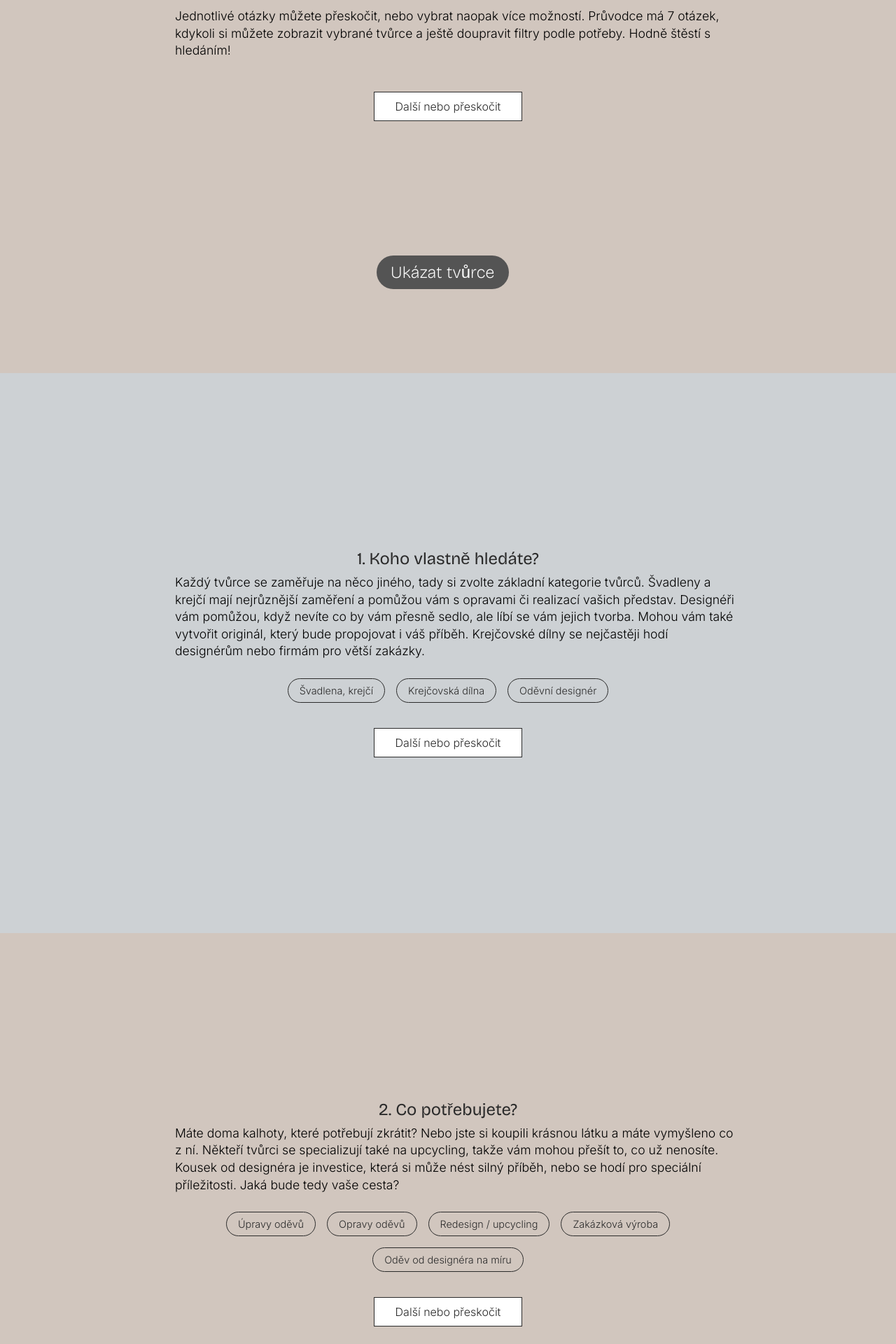
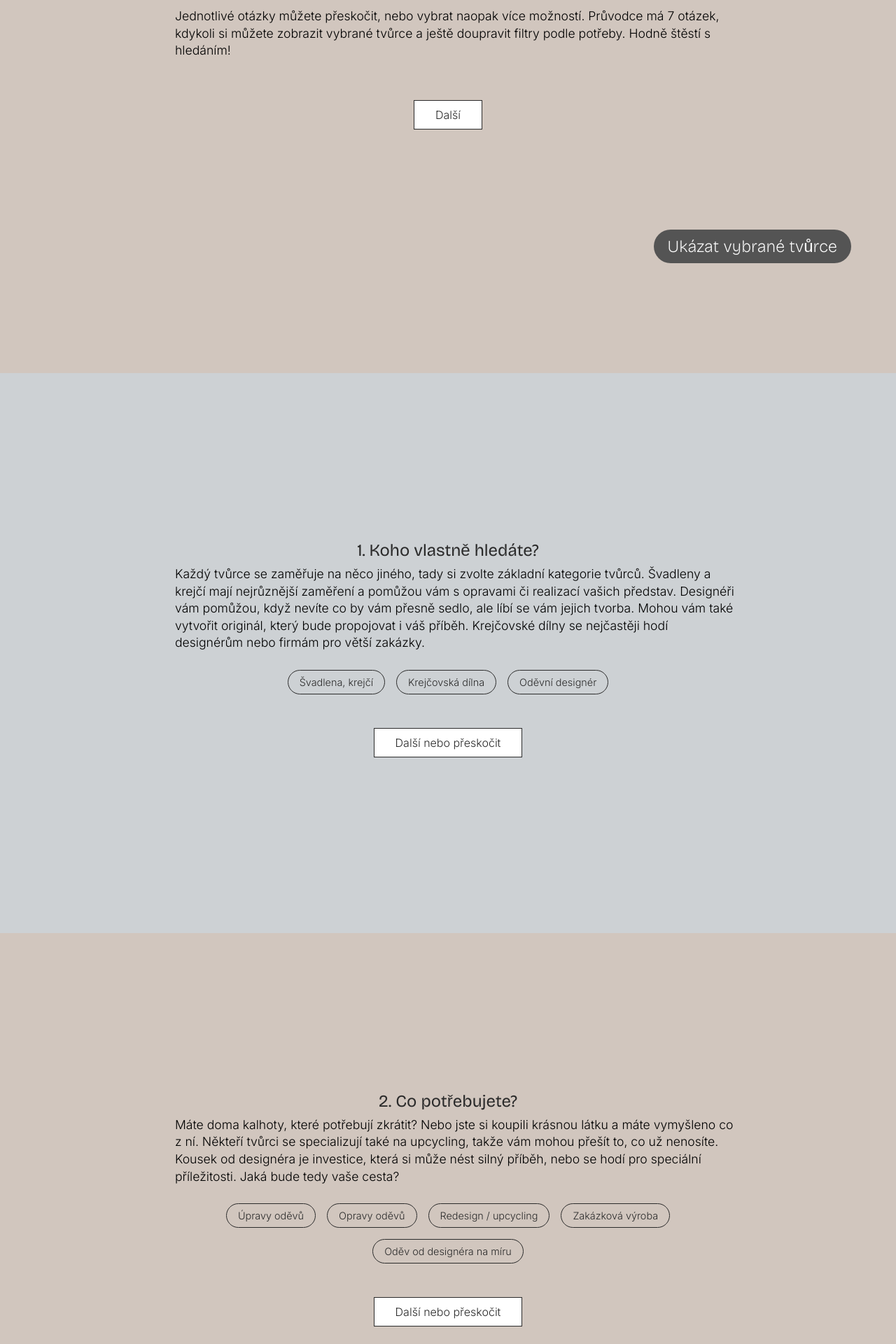
Before and after one commit to han-fris/namiru-app, a React (Vite) app: page /pruvodce in a window 1280 px wide. Shown: the part 360-2280 px from the top of the page at 70% size. Built offline with nearby package versions, Linux system fonts and the light colour scheme.

Commit message:
edit Guide, add GuideSection and change style

```diff
--- a/src/pages/Guide/Guide.css
+++ b/src/pages/Guide/Guide.css
@@ -76,15 +76,16 @@
   padding: 10px 20px;
   cursor: pointer;
   position: fixed;
-  left: calc(50vw - 90px);
-  bottom: 3rem;
+  right: 1rem;
+  bottom: 5rem;
   font-family: "Bricolage Grotesque", sans-serif;
   font-optical-sizing: auto;
   font-weight: 200;
   font-style: normal;
   font-variation-settings:
     "wdth" 100;
-  font-size: 1.5rem;
+  font-size: 1rem;
+  max-width: 50vw;
 }
 
 .guide__button:focus,
@@ -99,7 +100,7 @@
   color: var(--dark);
   border: 0.5px solid var(--dark);
   padding: 10px 30px;
-  margin: 10px 0;
+  margin: 1rem 0 2rem 0;
   text-align: center;
   text-decoration: none;
   display: inline-block;
@@ -135,13 +136,14 @@
   }
 
   .guide-link {
-    margin: 20px 0;
+    margin: 2rem 0;
   }
 
   .guide__button,
   .guide__button:visited {
-    bottom: 1.7rem;
-    left: calc(50vw - 102px);
+    bottom: 4rem;
+    right: 4rem;
+    font-size: 1.5rem;
   }
 
 }
--- a/src/pages/Guide/Guide.jsx
+++ b/src/pages/Guide/Guide.jsx
@@ -1,9 +1,8 @@
 import { useNavigate } from 'react-router';
 import './Guide.css';
 import { PageWrapper } from '../../components/shared/PageWrapper';
-import { FilterOptionsList } from '../../components/Filter/FilterOptionsList';
-import { GuidePanel } from './GuidePanel';
 import { FilterForm } from '../../components/Filter/FilterForm';
+import { GuideSection } from './GuideSection';
 import { createFilterSearchParams } from '../../hooks/useFilters';
 import { useCallback } from 'react';
 
@@ -22,6 +21,143 @@ export const Guide = () => {
       <div className="guide">
         <div className="guide__container">
           <FilterForm action="/tvurci" onSubmit={onSubmit}>
+            <GuideSection
+              id="intro"
+              header="Průvodce"
+              intro=" Hledáte někoho, kdo by vám opravil zip na oblíbených
+                  kalhotech, nebo máte vysněné šaty, které si chcete nechat ušít
+                  na míru? Poradíme vám, jaké filtry by vám mohly pomoci najít
+                  nejvhodnějšího tvůrce pro váš projekt."
+              title="Jak na to?"
+              text="Jednotlivé otázky můžete přeskočit, nebo vybrat naopak více
+                  možností. Průvodce má 7 otázek, kdykoli si můžete zobrazit
+                  vybrané tvůrce a ještě doupravit filtry podle potřeby. Hodně
+                  štěstí s hledáním!"
+              nextId="creator-types"
+              button="Další"
+            />
+            <GuideSection
+              id="creator-types"
+              title="1. Koho vlastně hledáte?"
+              text="Každý tvůrce se zaměřuje na něco jiného, tady si zvolte
+                  základní kategorie tvůrců. Švadleny a krejčí mají nejrůznější
+                  zaměření a pomůžou vám s opravami či realizací vašich
+                  představ. Designéři vám pomůžou, když nevíte co by vám přesně
+                  sedlo, ale líbí se vám jejich tvorba. Mohou vám také vytvořit
+                  originál, který bude propojovat i váš příběh. Krejčovské dílny
+                  se nejčastěji hodí designérům nebo firmám pro větší zakázky."
+              filter="creatorType"
+              nextId="specializations"
+              button="Další nebo přeskočit"
+            />
+            <GuideSection
+              id="specializations"
+              title="2. Co potřebujete?"
+              text="Máte doma kalhoty, které potřebují zkrátit? Nebo jste si
+                  koupili krásnou látku a máte vymyšleno co z ní. Někteří tvůrci
+                  se specializují také na upcycling, takže vám mohou přešít to,
+                  co už nenosíte. Kousek od designéra je investice, která si
+                  může nést silný příběh, nebo se hodí pro speciální
+                  příležitosti. Jaká bude tedy vaše cesta?"
+              filter="specialization"
+              nextId="region"
+              button="Další nebo přeskočit"
+            />
+            <GuideSection
+              id="region"
+              title="3. Máte to daleko?"
+              text="Pro menší úpravy a zakázky, které spěchají se hodí někdo
+                  blízko. Někteří tvůrci nemají prodejnu s výlohou nebo vstup z
+                  ulice, ale třeba jsou zrovna nedaleko vás. Jindy si zas pro
+                  něco speciálního rádi zajedete i dál. Návštěva takového tvůrce
+                  může být spojená s dalším zážitkem, nebo třeba s výletem, na
+                  který si vzpomenete při nošení takového kousku. Vyberte váš
+                  kraj, kam jezdíte, nebo přeskočte na další."
+              filter="region"
+              nextId="clothing-type"
+              button="Další nebo přeskočit"
+            />
+            <GuideSection
+              id="clothing-type"
+              title="4. Už víte, co chcete?"
+              text=" Každý tvůrce se zaměřuje na něco jiného. Někdo rád tvoří
+                  kabáty, jiný zase šaty. Pokud víte, co máte v plánu, tak by to
+                  mohlo pomoci v hledání toho ideálního tvůrce pro váš projekt.
+                  Pokud nevíte, nebo se vám nehodí žádná z odpovědí, tak můžete
+                  přeskočit na další otázku."
+              filter="clothingType"
+              nextId="target-customers"
+              button="Další nebo přeskočit"
+            />
+            <GuideSection
+              id="target-customers"
+              title="5. Kdo vlastně jste?"
+              text="Řekněte nám, kdo jste, nebo čím jste jedineční. Narozdíl od
+                  nakupování v obchodech, v zakázkové výrobě se s unifikovanými
+                  velikostmi skoro nesetkáte. Dejte vyniknout vaší osobnosti a
+                  ukažte světu kdo jste bez ohledu na velikost."
+              filter="targetCustomers"
+              nextId="materials"
+              button="Další nebo přeskočit"
+            />
+            <GuideSection
+              id="materials"
+              title="6. V čem se cítíte nejlépe?"
+              text="Druhů materiálů je velké množství, mohou se dělit podle
+                  nejrůznějších parametrů. Rozdělili jsme je alespoň podle
+                  základních kategorií. Někteří tvůrci se specializují spíše na
+                  úplety a pružné materiály, ze kterých vám vyrobí
+                  nejpohodlnější mikinu, nebo šaty na každodenní nošení. Někdo
+                  má vysněné hedvábné nebo krajkové svatební šaty, a tak zvolí
+                  kategorii náročných materiálů. Zvolte to, co vám příjde
+                  nejblíže vašemu přání, nebo přeskočte na další otázku."
+              filter="materials"
+              nextId="style"
+              button="Další nebo přeskočit"
+            />
+            <GuideSection
+              id="style"
+              title="7. Co se vám líbí?"
+              text="Jak chcete působit, co děláte, nebo kam vysněný kousek chcete
+                  nosit? To může také definovat styl. Každá z nás se vyvíjí
+                  podle životního období, místa kde žijete, ale i přátel a
+                  rodiny. Zkuste se zamyslet, co vyzařujete a jak by vám
+                  oblečení mohlo pomoci reflektovat váš charakter. Zvolte si ty
+                  kategorie, které by vás mohly nejlépe definovat."
+              filter="style"
+              nextId="final"
+              button="Další nebo přeskočit"
+            />
+            <GuideSection
+              id="final"
+              title="A co dál?"
+              text="Teď už stačí zobrazit tvůrce, kteří nejvíce sedí pro váš
+                  projekt a mohli by sedět i vám! Usilovně pracujeme na
+                  rozšíření databáze, takže pokud zrovna nenajdeme toho
+                  ideálního, možná se ještě nezaregistroval. Po zobrazení
+                  vybraných tvůrců si můžete ještě filtrování upravit podle
+                  potřeby, rozkliknout jednotlivé tvůrce, přečíst si o nich
+                  informace, jak probíhá proces tvorby na míru, kontakty,
+                  odkazy, a další užitečné informace. Šťastný lov!"
+            />
+            <div className="guide__submit">
+              <button className="guide__button" type="submit">
+                Ukázat vybrané tvůrce
+              </button>
+            </div>
+          </FilterForm>
+        </div>
+      </div>
+    </PageWrapper>
+  );
+};
+
+/*
+<GuideSection id="" title="" text="" filter="" nextId="" />
+*/
+
+/*
+
             <section id="intro" className="guide__section">
               <div className="guide__section-inner guide__intro">
                 <h1 className="guide__header">Průvodce</h1>
@@ -45,188 +181,4 @@ export const Guide = () => {
                 </div>
               </div>
             </section>
-            <section id="creator-types" className="guide__section">
-              <div className="guide__section-inner">
-                <h2 className="guide__category-title">
-                  1. Koho vlastně hledáte?
-                </h2>
-                <p className="guide__text">
-                  Každý tvůrce se zaměřuje na něco jiného, tady si zvolte
-                  základní kategorie tvůrců. Švadleny a krejčí mají nejrůznější
-                  zaměření a pomůžou vám s opravami či realizací vašich
-                  představ. Designéři vám pomůžou, když nevíte co by vám přesně
-                  sedlo, ale líbí se vám jejich tvorba. Mohou vám také vytvořit
-                  originál, který bude propojovat i váš příběh. Krejčovské dílny
-                  se nejčastěji hodí designérům nebo firmám pro větší zakázky.
-                </p>
-              </div>
-              <div className="guide__filters">
-                <div className="guide__filters-inner">
-                  <FilterOptionsList name="creatorType" />
-                </div>
-              </div>
-              <div className="guide__panel">
-                <GuidePanel id="specializations" />
-              </div>
-            </section>
-            <section id="specializations" className="guide__section">
-              <div className="guide__section-inner">
-                <h2 className="guide__category-title">2. Co potřebujete?</h2>
-                <p className="guide__text">
-                  Máte doma kalhoty, které potřebují zkrátit? Nebo jste si
-                  koupili krásnou látku a máte vymyšleno co z ní. Někteří tvůrci
-                  se specializují také na upcycling, takže vám mohou přešít to,
-                  co už nenosíte. Kousek od designéra je investice, která si
-                  může nést silný příběh, nebo se hodí pro speciální
-                  příležitosti. Jaká bude tedy vaše cesta?
-                </p>
-              </div>
-              <div className="guide__filters">
-                <div className="guide__filters-inner">
-                  <FilterOptionsList name="specialization" />
-                </div>
-              </div>
-              <div className="guide__panel">
-                <GuidePanel id="region" />
-              </div>
-            </section>
-            <section id="region" className="guide__section">
-              <div className="guide__section-inner">
-                <h2 className="guide__category-title">3. Máte to daleko?</h2>
-                <p className="guide__text">
-                  Pro menší úpravy a zakázky, které spěchají se hodí někdo
-                  blízko. Někteří tvůrci nemají prodejnu s výlohou nebo vstup z
-                  ulice, ale třeba jsou zrovna nedaleko vás. Jindy si zas pro
-                  něco speciálního rádi zajedete i dál. Návštěva takového tvůrce
-                  může být spojená s dalším zážitkem, nebo třeba s výletem, na
-                  který si vzpomenete při nošení takového kousku. Vyberte váš
-                  kraj, kam jezdíte, nebo přeskočte na další.
-                </p>
-              </div>
-              <div className="guide__filters">
-                {' '}
-                <div className="guide__filters-inner">
-                  <FilterOptionsList name="region" />
-                </div>
-              </div>
-              <div className="guide__panel">
-                <GuidePanel id="clothing-type" />
-              </div>
-            </section>
-            <section id="clothing-type" className="guide__section">
-              <div className="guide__section-inner">
-                <h2 className="guide__category-title">
-                  4. Už víte, co chcete?
-                </h2>
-                <p className="guide__text">
-                  Každý tvůrce se zaměřuje na něco jiného. Někdo rád tvoří
-                  kabáty, jiný zase šaty. Pokud víte, co máte v plánu, tak by to
-                  mohlo pomoci v hledání toho ideálního tvůrce pro váš projekt.
-                  Pokud nevíte, nebo se vám nehodí žádná z odpovědí, tak můžete
-                  přeskočit na další otázku.
-                </p>
-              </div>
-              <div className="guide__filters">
-                {' '}
-                <div className="guide__filters-inner">
-                  <FilterOptionsList name="clothingType" />
-                </div>
-              </div>
-              <div className="guide__panel">
-                <GuidePanel id="target-customers" />
-              </div>
-            </section>
-            <section id="target-customers" className="guide__section">
-              <div className="guide__section-inner">
-                <h2 className="guide__category-title">5. Kdo vlastně jste?</h2>
-                <p className="guide__text">
-                  Řekněte nám, kdo jste, nebo čím jste jedineční. Narozdíl od
-                  nakupování v obchodech, v zakázkové výrobě se s unifikovanými
-                  velikostmi skoro nesetkáte. Dejte vyniknout vaší osobnosti a
-                  ukažte světu kdo jste bez ohledu na velikost.
-                </p>
-              </div>
-              <div className="guide__filters">
-                {' '}
-                <div className="guide__filters-inner">
-                  <FilterOptionsList name="targetCustomers" />
-                </div>
-              </div>
-              <div className="guide__panel">
-                <GuidePanel id="materials" />
-              </div>
-            </section>
-            <section id="materials" className="guide__section">
-              <div className="guide__section-inner">
-                <h2 className="guide__category-title">
-                  6. V čem se cítíte nejlépe?
-                </h2>
-                <p className="guide__text">
-                  Druhů materiálů je velké množství, mohou se dělit podle
-                  nejrůznějších parametrů. Rozdělili jsme je alespoň podle
-                  základních kategorií. Někteří tvůrci se specializují spíše na
-                  úplety a pružné materiály, ze kterých vám vyrobí
-                  nejpohodlnější mikinu, nebo šaty na každodenní nošení. Někdo
-                  má vysněné hedvábné nebo krajkové svatební šaty, a tak zvolí
-                  kategorii náročných materiálů. Zvolte to, co vám příjde
-                  nejblíže vašemu přání, nebo přeskočte na další otázku.
-                </p>
-              </div>
-              <div className="guide__filters">
-                {' '}
-                <div className="guide__filters-inner">
-                  <FilterOptionsList name="materials" />
-                </div>
-              </div>
-              <div className="guide__panel">
-                <GuidePanel id="style" />
-              </div>
-            </section>
-            <section id="style" className="guide__section">
-              <div className="guide__section-inner">
-                <h2 className="guide__category-title">7. Co se vám líbí?</h2>
-                <p className="guide__text">
-                  Jak chcete působit, co děláte, nebo kam vysněný kousek chcete
-                  nosit? To může také definovat styl. Každá z nás se vyvíjí
-                  podle životního období, místa kde žijete, ale i přátel a
-                  rodiny. Zkuste se zamyslet, co vyzařujete a jak by vám
-                  oblečení mohlo pomoci reflektovat váš charakter. Zvolte si ty
-                  kategorie, které by vás mohly nejlépe definovat.
-                </p>
-              </div>
-              <div className="guide__filters">
-                {' '}
-                <div className="guide__filters-inner">
-                  <FilterOptionsList name="style" />
-                </div>
-              </div>
-              <div className="guide__panel">
-                <GuidePanel id="final" />
-              </div>
-            </section>
-            <section id="final" className="guide__section">
-              <div className="guide__section-inner">
-                <h2 className="guide__category-title">A co dál?</h2>
-                <p className="guide__text">
-                  Teď už stačí zobrazit tvůrce, kteří nejvíce sedí pro váš
-                  projekt a mohli by sedět i vám! Usilovně pracujeme na
-                  rozšíření databáze, takže pokud zrovna nenajdeme toho
-                  ideálního, možná se ještě nezaregistroval. Po zobrazení
-                  vybraných tvůrců si můžete ještě filtrování upravit podle
-                  potřeby, rozkliknout jednotlivé tvůrce, přečíst si o nich
-                  informace, jak probíhá proces tvorby na míru, kontakty,
-                  odkazy, a další užitečné informace. Šťastný lov!
-                </p>
-              </div>
-            </section>
-            <div className="guide__submit">
-              <button className="guide__button" type="submit">
-                Ukázat tvůrce
-              </button>
-            </div>
-          </FilterForm>
-        </div>
-      </div>
-    </PageWrapper>
-  );
-};
+*/
--- a/src/pages/Guide/GuidePanel.jsx
+++ b/src/pages/Guide/GuidePanel.jsx
@@ -1,8 +1,8 @@
-export const GuidePanel = ({ id }) => {
+export const GuidePanel = ({ id, button }) => {
   return (
     <div className="guide-panel">
       <a className="guide-link" href={`#${id}`}>
-        Další nebo přeskočit
+        {button}
       </a>
     </div>
   );
--- /dev/null
+++ b/src/pages/Guide/GuideSection.jsx
@@ -0,0 +1,41 @@
+import { GuidePanel } from './GuidePanel';
+import { FilterOptionsList } from '../../components/Filter/FilterOptionsList';
+import './Guide.css';
+
+export const GuideSection = ({
+  id,
+  header,
+  intro,
+  title,
+  text,
+  filter,
+  nextId,
+  button
+}) => {
+  return (
+    <div>
+      <section id={id} className="guide__section">
+        <div className="guide__section-inner">
+          {header && <h1 className="guide__header">{header}</h1>}
+          {intro && <p className="guide__text">{intro}</p>}
+          <h2 className="guide__category-title">{title}</h2>
+          <p className="guide__text">{text}</p>
+        </div>
+        {filter && (
+          <div className="guide__filters">
+            <div className="guide__filters-inner">
+              <FilterOptionsList name={filter} />
+            </div>
+          </div>
+        )}
+        {nextId && (
+          <div className="guide__panel">
+            <div className="guide__filters-inner">
+              <GuidePanel id={nextId} button={button}/>
+            </div>
+          </div>
+        )}
+      </section>
+    </div>
+  );
+};
```
